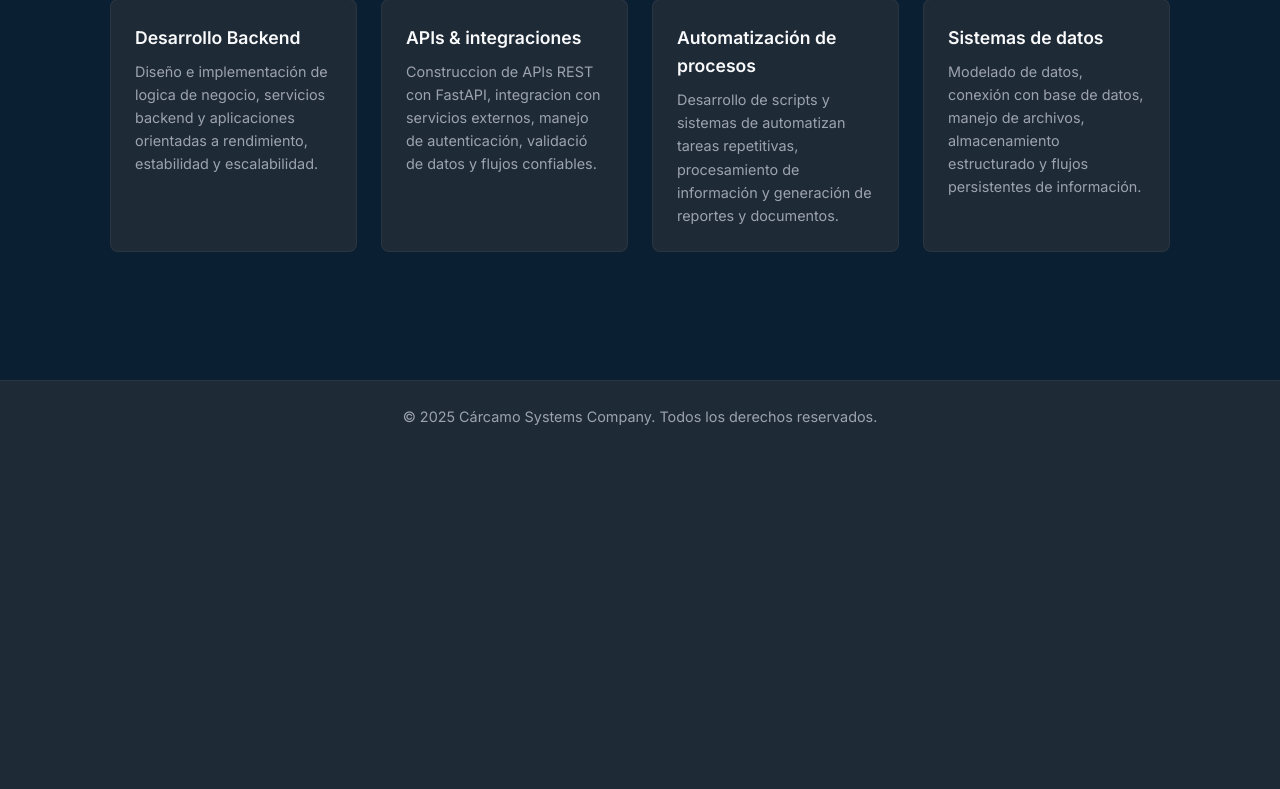
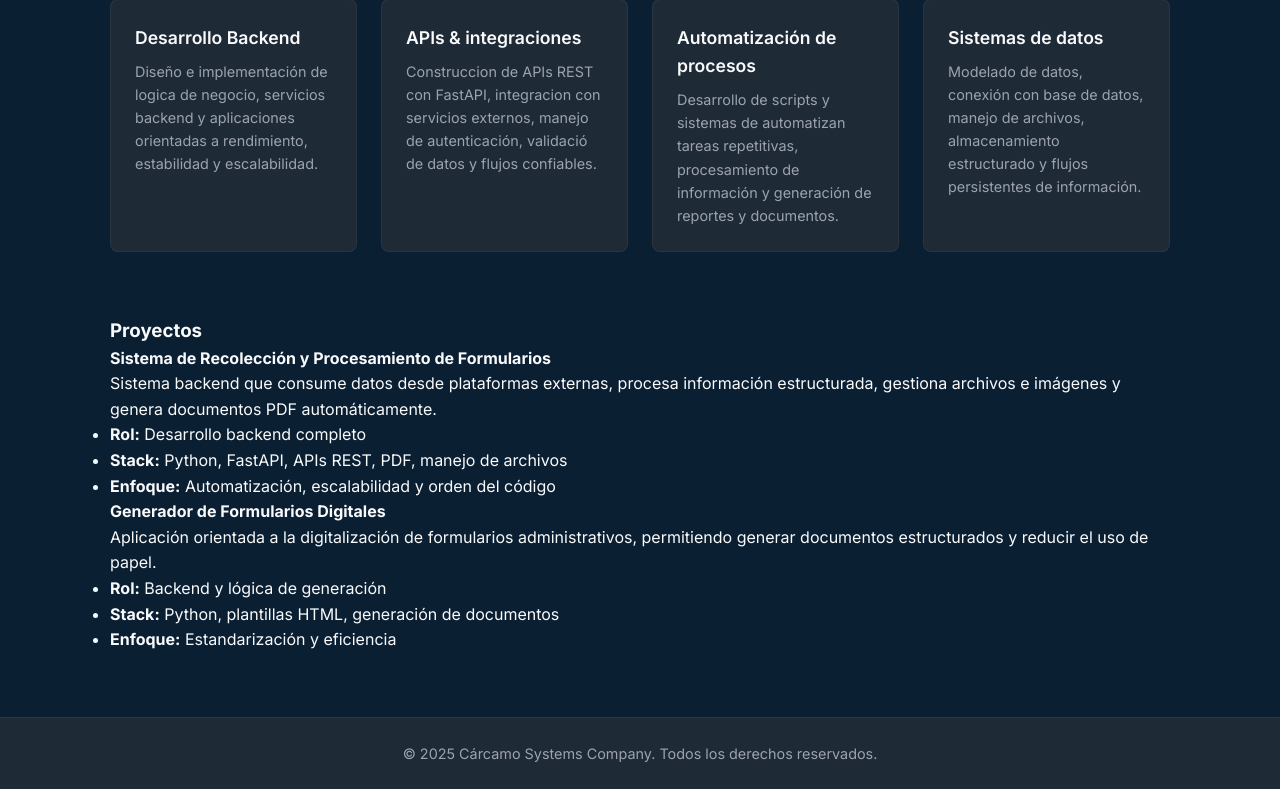
Before and after one commit to cdcarcamo/portafolio, a FastAPI app: page / in a window 1280 px wide. Shown: the part 1015-1804 px from the top of the page. Before the commit the page ends 1440 px from the top, so only its background shows below. Run offline with FastAPI, Linux system fonts and the light colour scheme.

Commit message:
Se agrega sección de proyectos al index

```diff
--- a/app/templates/index.html
+++ b/app/templates/index.html
@@ -80,4 +80,46 @@
         </div>
     </div>
 </section>
+
+<section class="projects">
+    <div class="container">
+        <h3>Proyectos</h3>
+
+        <div class="projects-grid">
+
+            <article class="project-card">
+                <h4>Sistema de Recolección y Procesamiento de Formularios</h4>
+
+                <p class="project-description">
+                    Sistema backend que consume datos desde plataformas externas,
+                    procesa información estructurada, gestiona archivos e imágenes
+                    y genera documentos PDF automáticamente.
+                </p>
+
+                <ul class="project-details">
+                    <li><strong>Rol:</strong> Desarrollo backend completo</li>
+                    <li><strong>Stack:</strong> Python, FastAPI, APIs REST, PDF, manejo de archivos</li>
+                    <li><strong>Enfoque:</strong> Automatización, escalabilidad y orden del código</li>
+                </ul>
+            </article>
+
+            <article class="project-card">
+                <h4>Generador de Formularios Digitales</h4>
+
+                <p class="project-description">
+                    Aplicación orientada a la digitalización de formularios
+                    administrativos, permitiendo generar documentos estructurados
+                    y reducir el uso de papel.
+                </p>
+
+                <ul class="project-details">
+                    <li><strong>Rol:</strong> Backend y lógica de generación</li>
+                    <li><strong>Stack:</strong> Python, plantillas HTML, generación de documentos</li>
+                    <li><strong>Enfoque:</strong> Estandarización y eficiencia</li>
+                </ul>
+            </article>
+
+        </div>
+    </div>
+</section>
 {% endblock %}
```
